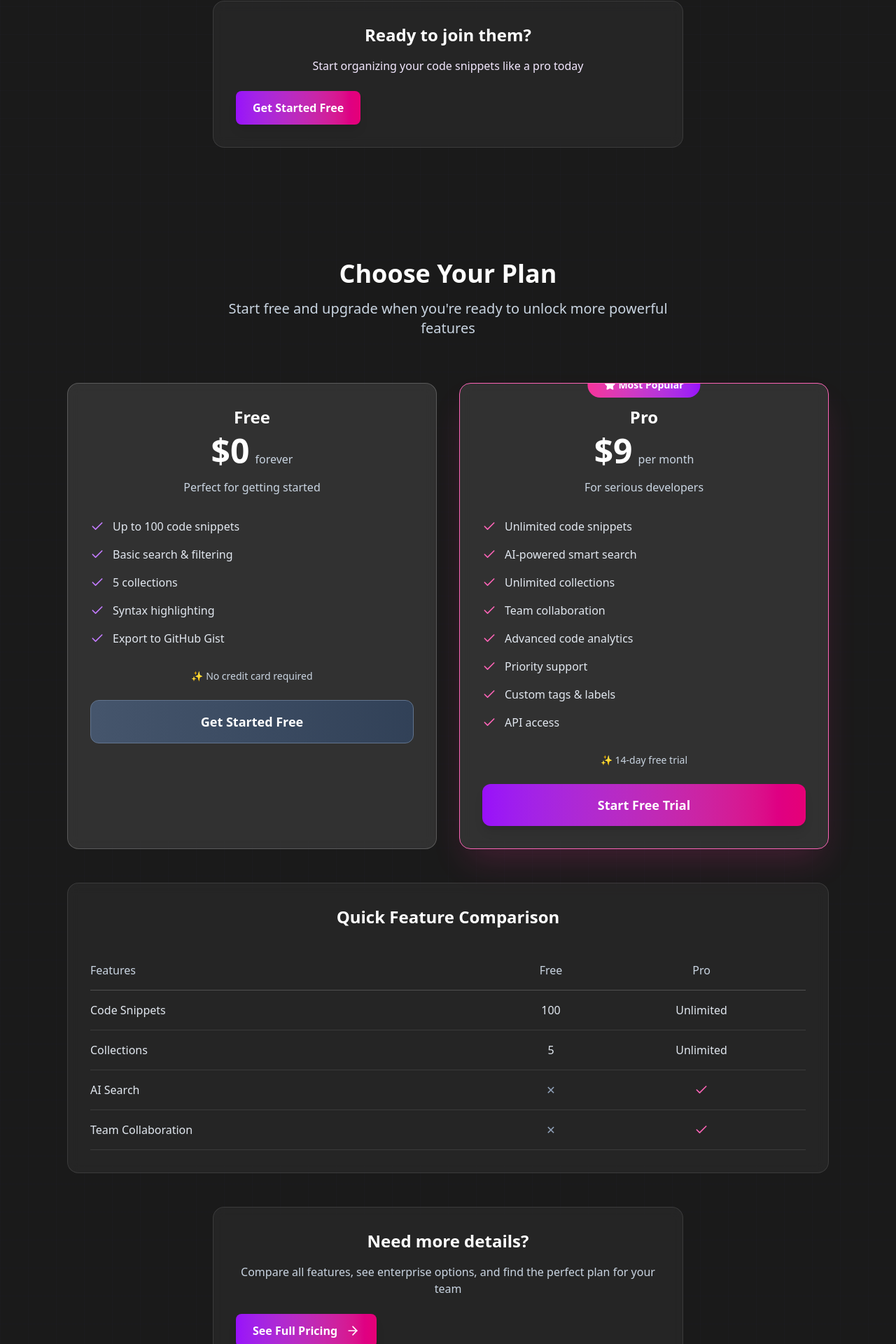
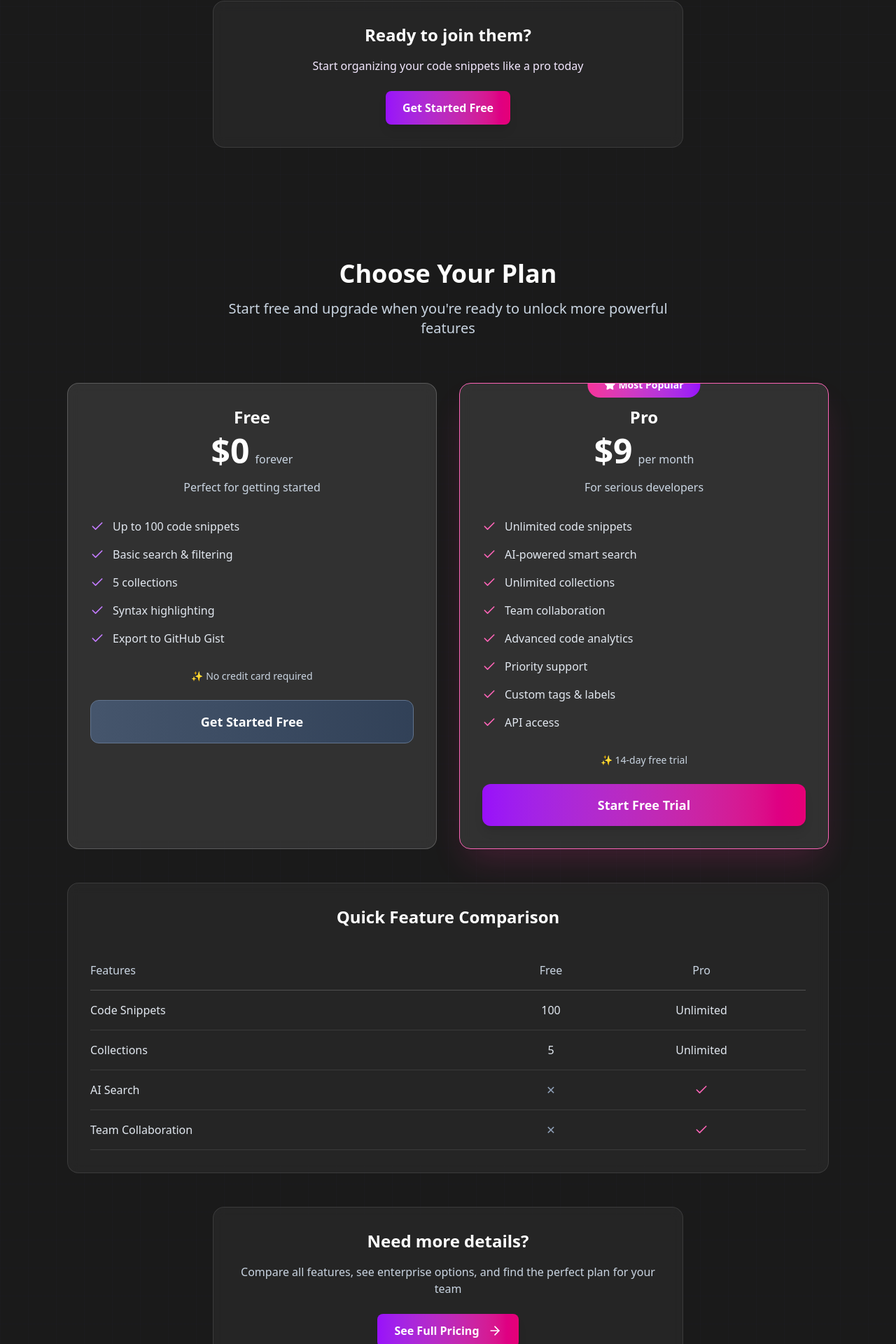
Before and after one commit to fohalabi/AI-code-snippet-manager, a React (Vite) app: page / in a window 1280 px wide. Shown: the part 4110-6030 px from the top of the page at 70% size. Built offline with nearby package versions, Linux system fonts and the light colour scheme.

Commit message:
fixed the pricing and social section cta button

```diff
--- a/src/components/landing/PricingPreviewSection.jsx
+++ b/src/components/landing/PricingPreviewSection.jsx
@@ -185,6 +185,7 @@ const PricingSection = () => {
           <Button
             variant="gradient"
             icon={<ArrowRight className="w-5 h-5" />}
+            className='mx-auto'
           >
             See Full Pricing
           </Button>
--- a/src/components/landing/SocialProofSection.jsx
+++ b/src/components/landing/SocialProofSection.jsx
@@ -176,7 +176,10 @@ const SocialProofSection = () => {
           <p className="text-purple-100 mb-6">
             Start organizing your code snippets like a pro today
           </p>
-          <Button variant="gradient">
+          <Button
+            variant="gradient"
+            className='mx-auto'
+          >
             Get Started Free
           </Button>
         </Card>
```
